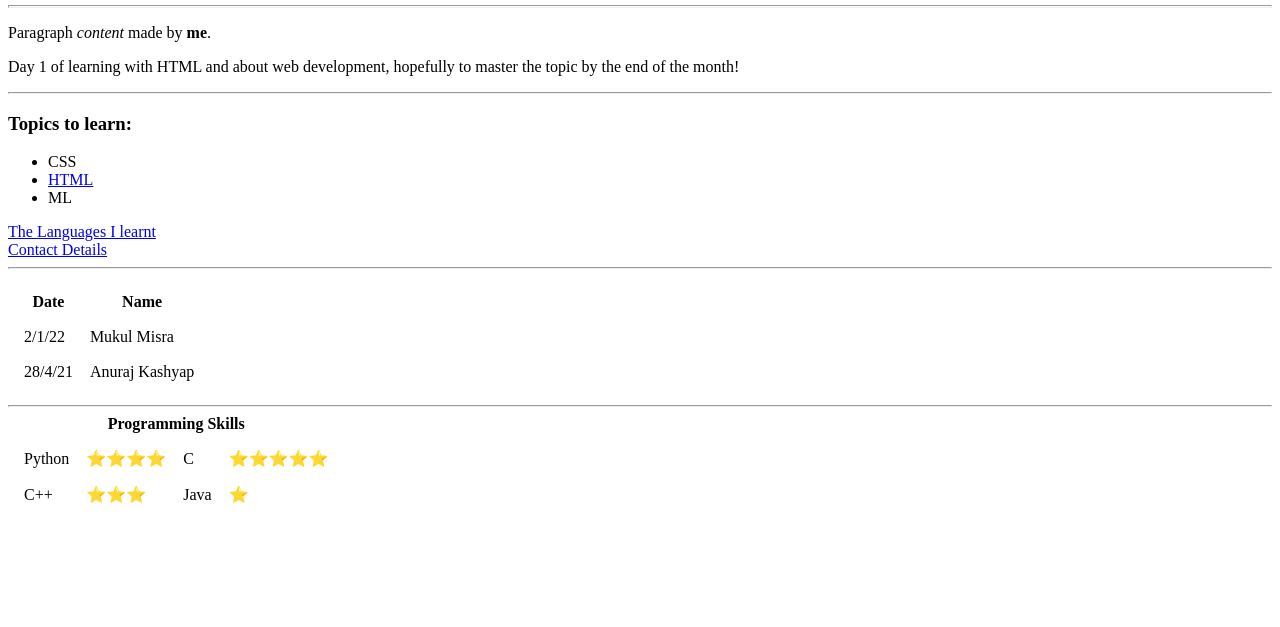
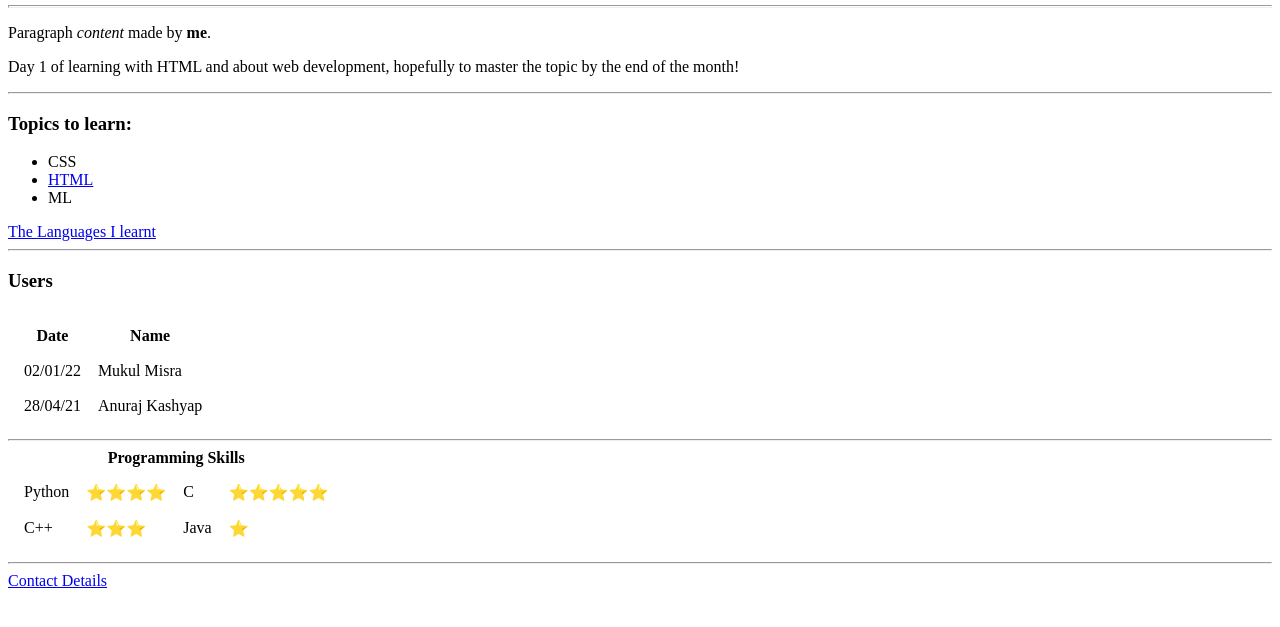
Before and after one commit to bing-chilling/Webd, a plain HTML site: page index.html in a window 1280 px wide. Shown: the part 157-784 px from the top of the page. Drawn offline with Linux system fonts and the light colour scheme.

Commit message:
Update index.html

```diff
--- a/index.html
+++ b/index.html
@@ -20,9 +20,8 @@
             <li>ML</li>
         </ul>
         <a href="languages_learned.html">The Languages I learnt</a>
-        <br>
-        <a href="contact_me.html">Contact Details</a>
         <hr>
+        <h3>Users</h3>
         <table cellspacing="15">
             <thead>
                 <tr>
@@ -32,11 +31,11 @@
             </thead>
             <tbody>
                 <tr>
-                    <td>2/1/22</td>
+                    <td>02/01/22</td>
                     <td>Mukul Misra</td>
                 </tr>
                 <tr>
-                    <td>28/4/21</td>
+                    <td>28/04/21</td>
                     <td>Anuraj Kashyap</td>
                 </tr>
             </tbody>
@@ -60,5 +59,7 @@
                 <td>⭐</td>
             </tr>
         </table>
+        <hr>
+        <a href="contact_me.html">Contact Details</a>
     </body>
 </html>
```
